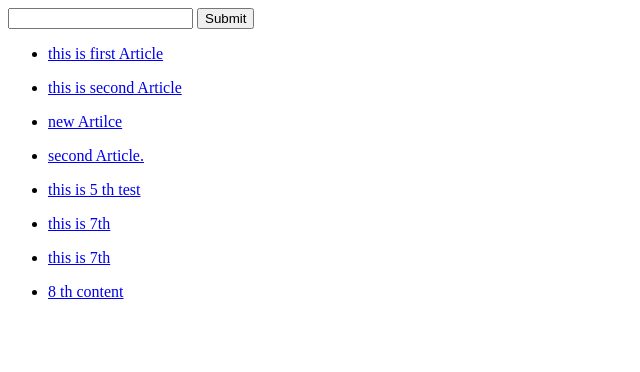
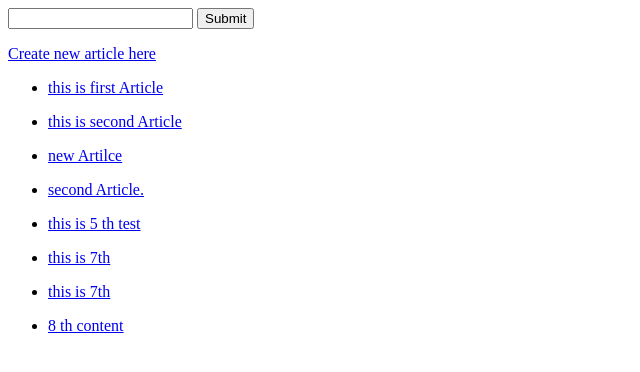
Before and after one commit to ABHISHEKGHARAMI/menu-website, a Django app: page / in a window 1280 px wide. Shown: the top 372 px of the page, without its empty margins (0-640 px from the left). Run offline with Django 5.2, Linux system fonts and the light colour scheme; data comes from the database, SQL or seed files in the repository; both versions use the stored data as it was after the commit.

Commit message:
working according to my concept.

```diff
--- a/menusite/templates/create.html
+++ b/menusite/templates/create.html
@@ -29,7 +29,11 @@
 
      {% else %}
      <p>New Article has been created.</p>
-     <a href="{% url 'articles:detail' object.id %}">You can go here to read the article.</a>
+     <p>
+        <a href="{% url 'articles:detail' object.id %}">You can go here to read the article.</a>
+        or
+        <a href="{% url 'articles:list_article'%}">read all the articles here.</a>
+     </p>
     {% endif %}
    </div>
 {% endblock content %}
--- a/menusite/templates/list.html
+++ b/menusite/templates/list.html
@@ -8,6 +8,10 @@
 
 {% block content %}
 
+   <p>
+    <a href="{% url 'articles:create' %}">Create new article here</a>
+   </p>
+
    {% for article in  articles %}
        <ul>
          <li><a href="{% url 'articles:detail' article.id %}">{{ article.title }}</a></li>
```
Also changed, not shown: menusite/db.sqlite3.
